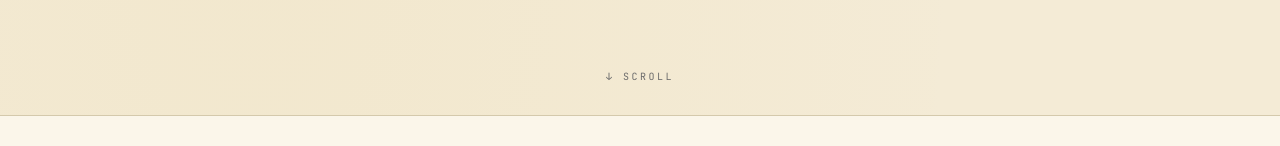
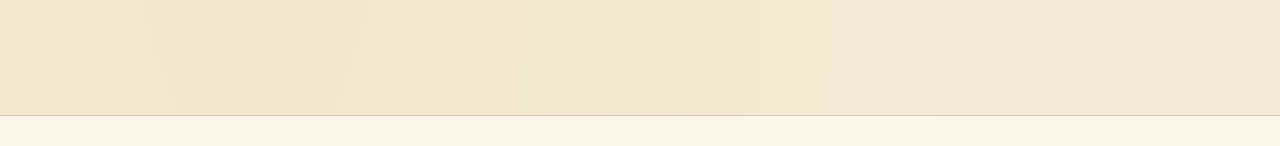
Before and after one commit to sahebjade/stack-attack-app, a React (Vite) app: page / in a window 1280 px wide. Shown: the part 806-952 px from the top of the page. Built offline with nearby package versions, Linux system fonts and the light colour scheme.

Commit message:
Remove scroll indicator from hero

```diff
--- a/src/App.jsx
+++ b/src/App.jsx
@@ -1301,16 +1301,6 @@ const Hero = ({ onPlayClick }) => (
 
         </div>
       </div>
-    </div>
-    {/* Scroll indicator */}
-    <div style={{
-      position: 'absolute', bottom: 32, left: '50%',
-      transform: 'translateX(-50%)',
-      fontFamily: 'JetBrains Mono, monospace', fontSize: 10,
-      color: C.soft, letterSpacing: '0.25em', textTransform: 'uppercase',
-      animation: 'fadeIn 1.5s ease-out 1.2s backwards',
-    }}>
-      ↓ Scroll
     </div>
   </section>
 );
```
Also changed, not shown: 2 other files (tests, documents, lock files or other folders).
